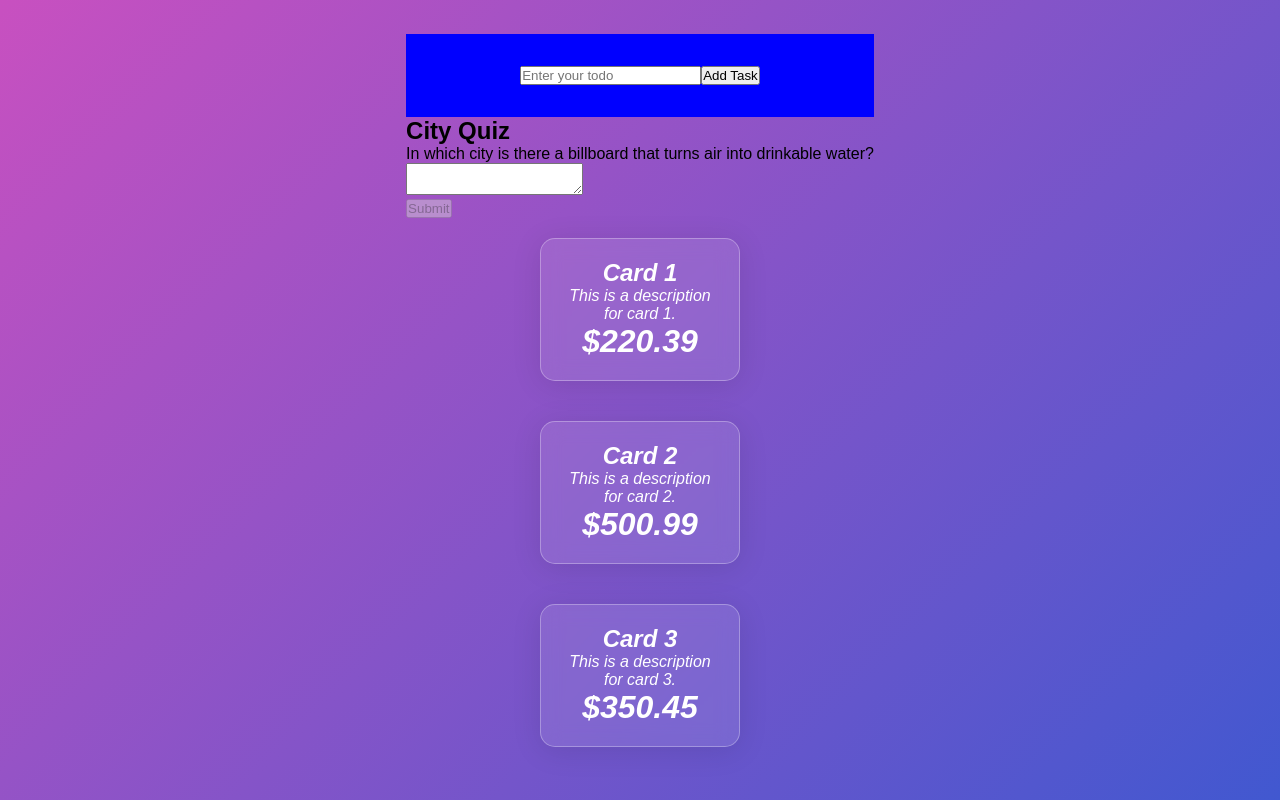
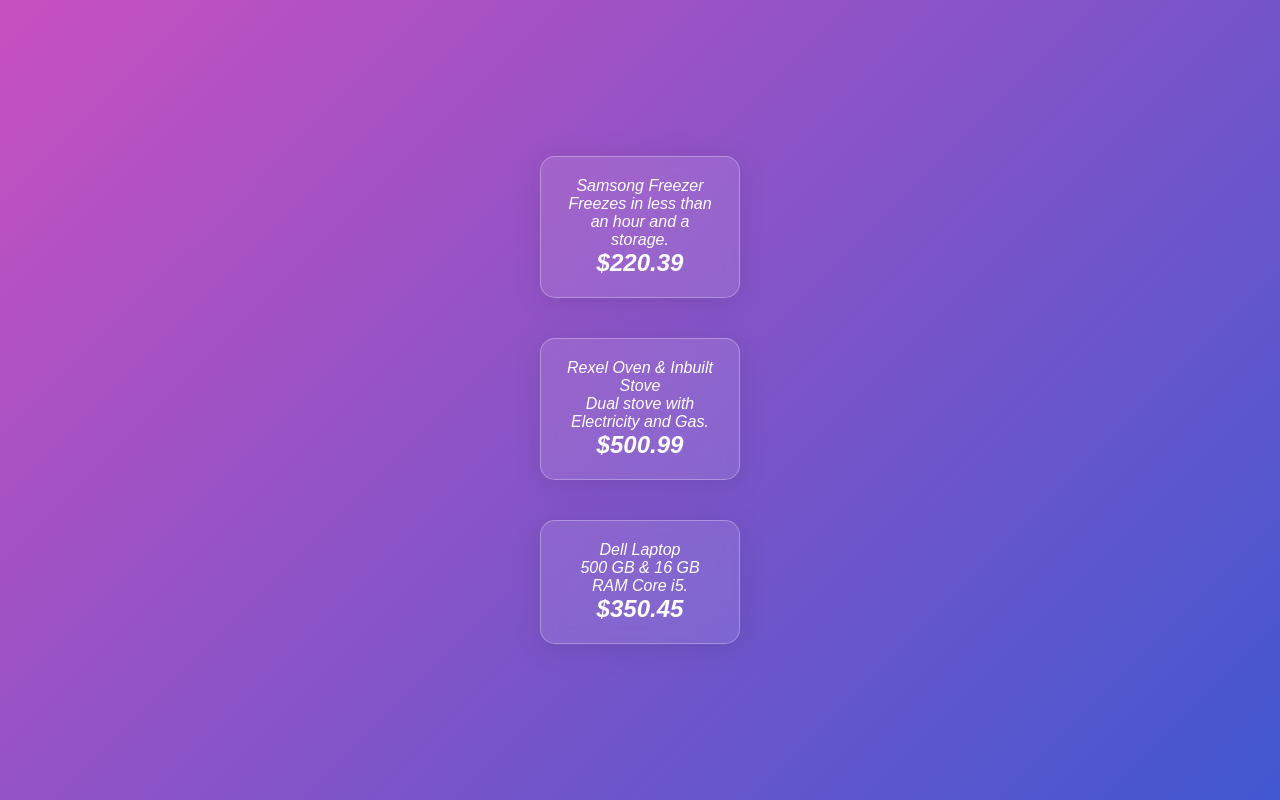
Before and after one commit to nimely111/React-Coding-snippet, a React (Vite) app: page / in a window 1280 px wide. Built offline with nearby package versions, Linux system fonts and the light colour scheme.

Commit message:
comented the other components and give cards unique title and description

```diff
--- a/Glassmorphism/Cards.jsx
+++ b/Glassmorphism/Cards.jsx
@@ -5,21 +5,21 @@
   return (
     <div className="card-container">
       <div className="card">
-        <h2>
+        <p>
           <i>
           {title}
           </i>
-        </h2>
+        </p>
         <p>
           <i>
           {description}
           </i>
         </p>
-        <h1>
+        <h2>
           <i>
             ${price}
           </i>
-          </h1>
+          </h2>
       </div>
     </div>
   );
--- a/src/Pedro_Exercise/TodoApp.jsx
+++ b/src/Pedro_Exercise/TodoApp.jsx
@@ -47,7 +47,7 @@
 
   return (
     <div className='App'>
-      <div className="addTask">
+      {/* <div className="addTask">
         <input
         type="text"
         placeholder='Enter your todo'
@@ -56,8 +56,8 @@
         onKeyDown={handleKeyPress}
         />
         <button onClick={addTask}>Add Task</button>
-      </div>
-      <div className="list">
+      </div> */}
+      {/* <div className="list">
         {todoList.map(({taskName, id, isCompleted}) =>{
           return <Task
           key={id} //add a unique key prop for all task
@@ -67,19 +67,19 @@
           taskCompleted={taskCompleted}
           isCompleted={isCompleted}/>
         })}
-      </div>
-      <StateQuizForm />
+      </div> */}
+      {/* <StateQuizForm /> */}
       <Cards
-        title='Card 1'
-        description='This is a description for card 1.'
+        title='Samsong Freezer'
+        description='Freezes in less than an hour and a storage.'
         price={220.39}/>
       <Cards
-        title='Card 2'
-        description='This is a description for card 2.'
+        title='Rexel Oven & Inbuilt Stove'
+        description='Dual stove with Electricity and Gas.'
         price={500.99}/>
       <Cards
-        title='Card 3'
-        description='This is a description for card 3.'
+        title='Dell Laptop'
+        description='500 GB & 16 GB RAM Core i5.'
         price={350.45}/>
     </div>
   )
```
